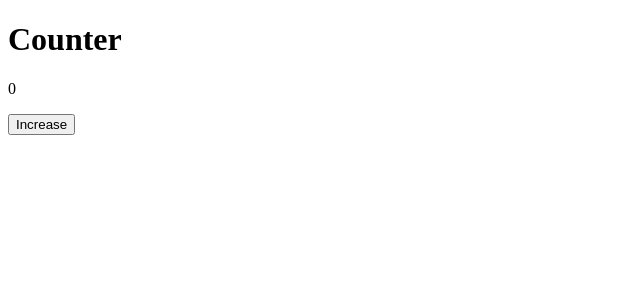
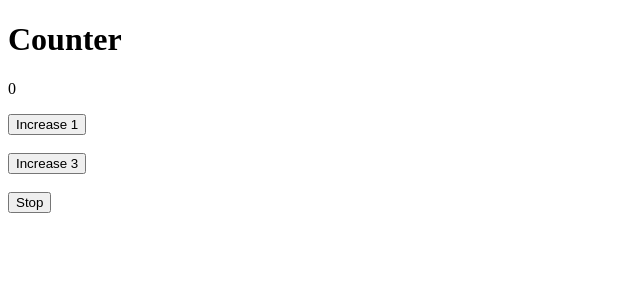
Before and after one commit to masoudhra/react2023ViteStart, a React (Vite) app: page / in a window 1280 px wide. Shown: the top 300 px of the page, without its empty margins (0-640 px from the left). Built offline with nearby package versions, Linux system fonts and the light colour scheme.

Commit message:
async in useState

```diff
--- a/src/Counter.jsx
+++ b/src/Counter.jsx
@@ -5,12 +5,29 @@ const [counter, setCounter ] = useState(0)
 
 
 const increaseHandler = () =>  setCounter(counter + 1);
+const increaseHandler3 = () => {
+  // setCounter(counter + 3)
+  // agar taghir be meghdare tahire habli vabaste bood be in shekl ba elesh esteffade mikonim
+  setCounter(counter => counter + 1);
+  setCounter(counter => counter + 1);
+  setCounter(counter => counter + 1);
+};
+
+const stopHandler = () =>{
+  setCounter("-");
+};
 
   return (
     <div>
       <h1>Counter</h1>
       <p>{counter}</p>
-      <button onClick={increaseHandler}>Increase</button>
+      <button onClick={increaseHandler}>Increase 1</button>
+      <br />
+      <br />
+      <button onClick={increaseHandler3}>Increase 3</button>
+      <br />
+      <br />
+      <button onClick={stopHandler}>Stop</button>
     </div>
   );
 };
```
